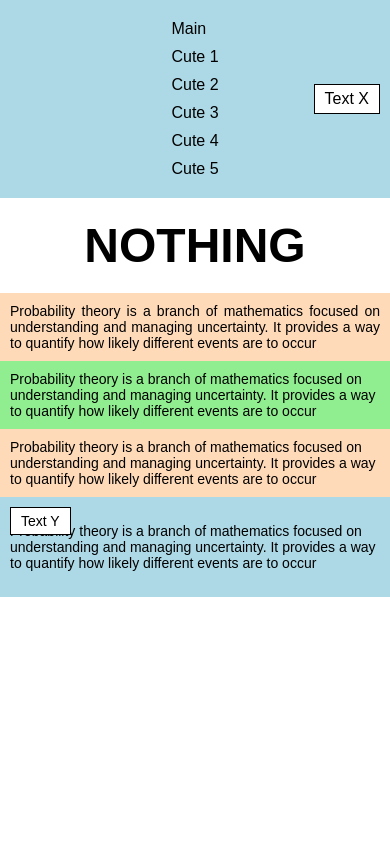
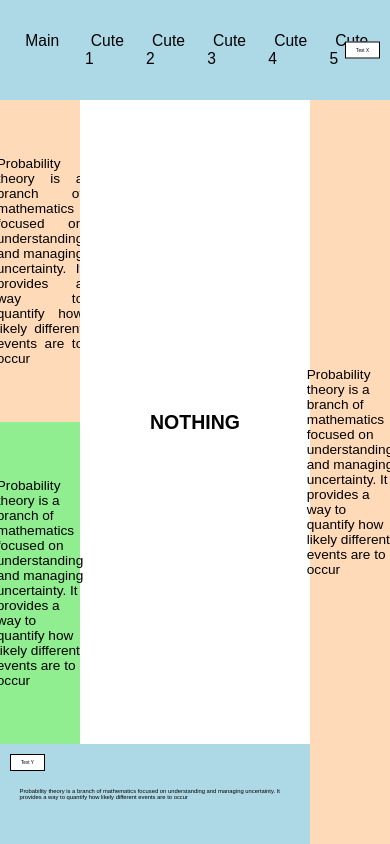
Before and after one commit to vadimstb/Web_laba1, a plain HTML site: page index.html in a window 390 px wide. Drawn offline with Linux system fonts and the light colour scheme.

Commit message:
Add files via upload

```diff
--- a/styles.css
+++ b/styles.css
@@ -6,8 +6,6 @@
 
 body {
     font-family: Arial, sans-serif;
-    height: 100vh;
-    overflow-x: hidden;
 }
 
 .container {
@@ -17,11 +15,63 @@ body {
         "menu-left main-content sidebar-right"
         "menu-left-bottom main-content sidebar-right"
         "footer footer sidebar-right";
-    grid-template-rows: 100px 1fr 1fr 100px;
+    grid-template-rows: 100px 0.5fr 0.5fr 100px;
     grid-template-columns: 150px 1fr 150px;
     height: 100vh;
 }
 
+/* Адаптация для мобильных устройств */
+@media (max-width: 768px) {
+    .container {
+        grid-template-columns: 100px 1fr 100px; /* Уменьшение ширины колонок на мобильных */
+    }
+
+    .header, .footer {
+        padding: 10px;
+    }
+
+    .text-field, .text-field-footer {
+        font-size: 2.5vw; /* Уменьшение текста для мобильных */
+    }
+
+    #main-page {
+        font-size: 3vw; /* Размер шрифта для основного текста */
+    }
+
+    .menu-left, .menu-left-bottom, .sidebar-right {
+        padding: 10px; /* Уменьшение отступов */
+        font-size: 2.5vw;
+    }
+
+    .header, .footer {
+        font-size: 3vw;
+    }
+}
+
+@media (max-width: 480px) {
+    .container {
+        grid-template-columns: 80px 1fr 80px; /* Еще более узкие колонки для маленьких экранов */
+    }
+
+    .text-field, .text-field-footer {
+        font-size: 4vw; /* Еще более маленький текст */
+    }
+
+    #main-page {
+        font-size: 4vw;
+    }
+
+    .menu-left, .menu-left-bottom, .sidebar-right {
+        padding: 5px; /* Минимизация отступов на маленьких экранах */
+        font-size: 3.5vw;
+    }
+
+    .header, .footer {
+        font-size: 4vw;
+    }
+}
+
+/* Другие стили */
 .header {
     grid-area: header;
     background-color: lightblue;
@@ -29,7 +79,7 @@ body {
     justify-content: center;
     align-items: center;
     position: relative;
-    padding: 0 10px;
+    padding: 0 5vw;
 }
 
 ul {
@@ -47,7 +97,7 @@ ul li {
 
 ul li a {
     text-decoration: none;
-    padding: 5px 15px;
+    padding: 0.5vw 1.5vw;
     color: black;
     transition: color 0.3s;
 }
@@ -64,6 +114,7 @@ ul li a:hover {
     right: 10px;
     top: 50%;
     transform: translateY(-50%);
+    font-size: 1.2vw;
 }
 
 .text-field-footer {
@@ -73,6 +124,7 @@ ul li a:hover {
     position: absolute;
     top: 10px;
     left: 10px;
+    font-size: 1.2vw;
 }
 
 .menu-left {
@@ -95,7 +147,7 @@ ul li a:hover {
 }
 
 #main-page {
-    font-size: 5em;
+    font-size: 5vw;
     font-weight: bold;
     text-align: center;
     color: black;
@@ -103,7 +155,7 @@ ul li a:hover {
 
 .image {
     max-width: 100%;
-    max-height: 100%;
+    height: auto;
     object-fit: contain;
 }
 
@@ -131,45 +183,8 @@ ul li a:hover {
     display: flex;
     align-items: center;
     justify-content: center;
-    padding: 0 10px;
+    padding: 0 5vw;
     position: relative;
     height: 100px;
-    font-size: 20px;
+    font-size: 1.5vw;
 }
-
-/* Responsive Design */
-@media (max-width: 768px) {
-    .container {
-        grid-template-areas:
-            "header"
-            "main-content"
-            "menu-left"
-            "menu-left-bottom"
-            "sidebar-right"
-            "footer";
-        grid-template-columns: 1fr;
-        grid-template-rows: auto;
-        height: auto;
-    }
-
-    .header ul {
-        flex-direction: column;
-        gap: 10px;
-    }
-
-    .header {
-        padding: 20px;
-    }
-
-    #main-page {
-        font-size: 3em;
-    }
-
-    .menu-left,
-    .menu-left-bottom,
-    .sidebar-right,
-    .footer {
-        font-size: 14px;
-        padding: 10px;
-    }
-}
```
